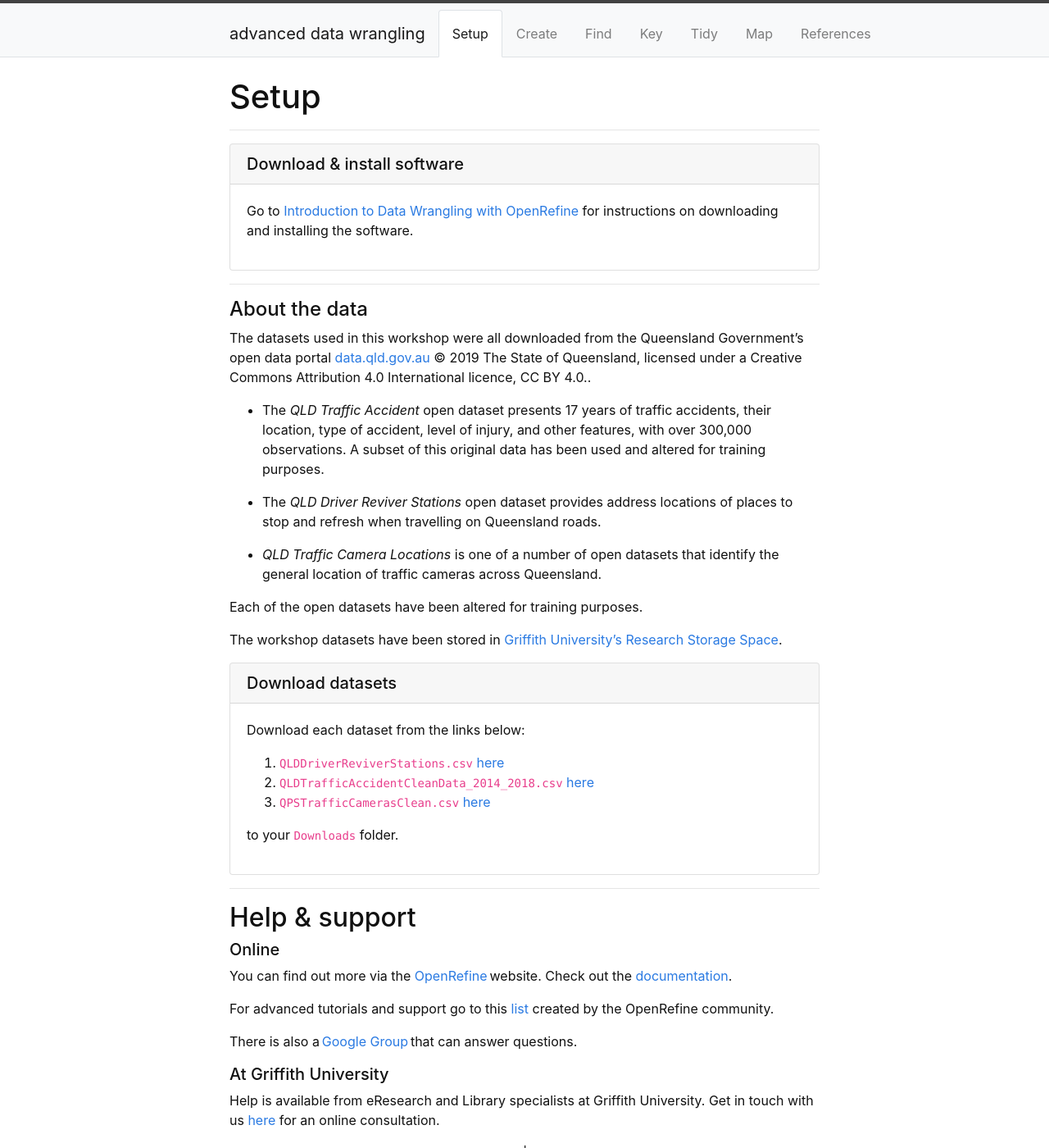
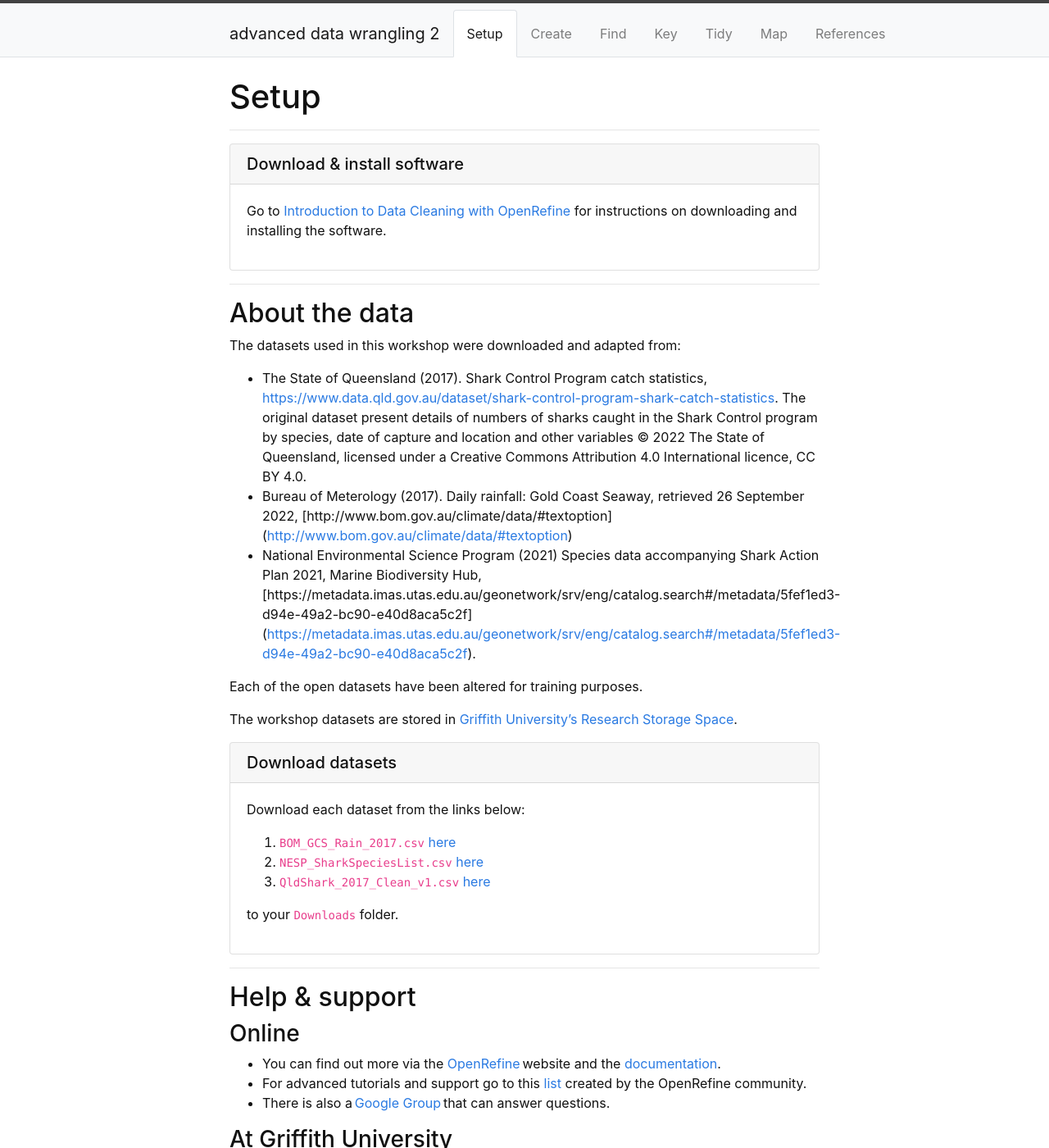
Before and after one commit to GULibrarySandbox/advanced-data-wrangle-old, a Jekyll site: the page built from content/1-setup.md, in a window 1280 px wide and 1400 px high. Shown: the whole window at 82% size. Built offline with Jekyll 4.4.1, drawn with Linux system fonts in a browser that asks for light colours; some of the changed text lies outside the part shown.

Commit message:
new repo

```diff
--- a/_config.yml
+++ b/_config.yml
@@ -4,7 +4,7 @@
 
 # Site settings
 # title appears in the header
-title: advanced data wrangling
+title: advanced data wrangling 2
 # title-icon appears in the header to give some pizazz (leave blank for none)
 # choose from Font Awesome 5 free, https://fontawesome.com/icons?d=gallery&m=free
 # some options: fas fa-wrench; fas fa-cogs; fas fa-code; fas fa-chalkboard-teacher; fas fa-book-open
@@ -16,11 +16,11 @@ featured-image: "/images/MapAus.JPG"
 
 # author settings for cc-by, appears in the footer
 author: Sharron Stapleton
-pub_year: 2020
+pub_year: 2022
 github_username: stapletonsl
 
 # add the full url for the github repository
-repo: "https://github.com/GriffithUniLibrary/advanced-data-wrangle"
+repo: "https://github.com/GriffithUniLibrary/advanced-data-wrangle-2"
 
 # site urls
 # add the url for the domain,
@@ -28,7 +28,7 @@ repo: "https://github.com/GriffithUniLibrary/advanced-data-wrangle"
 url: https://GriffithUniLibrary.github.io
 # add subsection of the domain,
 # on gh-pages this is a / followed by the name of the repository
-baseurl: /advanced-data-wrangle/
+baseurl: /advanced-data-wrangle-2/
 # add search box to footer?
 search: true
 
--- a/content/1-setup.md
+++ b/content/1-setup.md
@@ -6,30 +6,31 @@ nav: true
 
 -----
 {% capture text %}
-Go to [Introduction to Data Wrangling with OpenRefine](https://griffithunilibrary.github.io/intro-data-wrangle/content/0-setup.html) for instructions on downloading and installing the software.{% endcapture %}
+Go to [Introduction to Data Cleaning with OpenRefine](https://griffithunilibrary.github.io/data-cleaning-intro/content/0-setup.html) for instructions on downloading and installing the software.{% endcapture %}
 {% include card.md header="Download & install software" text=text %}
 
 -----
-#### About the data
 
-The datasets used in this workshop were all downloaded from the Queensland Government's open data portal [data.qld.gov.au](https://www.data.qld.gov.au/) © 2019 The State of Queensland, licensed under a Creative Commons Attribution 4.0 International licence, CC BY 4.0..
+## About the data
 
-- The *QLD Traffic Accident* open dataset presents 17 years of traffic accidents, their location, type of accident, level of injury, and other features, with over 300,000 observations. A subset of this original data has been used and altered for training purposes.
+The datasets used in this workshop were downloaded and adapted from:
 
-- The *QLD Driver Reviver Stations* open dataset provides address locations of places to stop and refresh when travelling on Queensland roads.
-
-- *QLD Traffic Camera Locations* is one of a number of open datasets that identify the general location of traffic cameras across Queensland.
+- The State of Queensland (2017). Shark Control Program catch statistics, [https://www.data.qld.gov.au/dataset/shark-control-program-shark-catch-statistics](https://www.data.qld.gov.au/dataset/shark-control-program-shark-catch-statistics).
+  The original dataset present details of numbers of sharks caught in the Shark Control program by species, date of capture and location and other variables
+  © 2022 The State of Queensland, licensed under a Creative Commons Attribution 4.0 International licence, CC BY 4.0.
+- Bureau of Meterology (2017). Daily rainfall: Gold Coast Seaway, retrieved 26 September 2022, [http://www.bom.gov.au/climate/data/#textoption] (<http://www.bom.gov.au/climate/data/#textoption>)
+- National Environmental Science Program (2021) Species data accompanying Shark Action Plan 2021, Marine Biodiversity Hub, [https://metadata.imas.utas.edu.au/geonetwork/srv/eng/catalog.search#/metadata/5fef1ed3-d94e-49a2-bc90-e40d8aca5c2f] (<https://metadata.imas.utas.edu.au/geonetwork/srv/eng/catalog.search#/metadata/5fef1ed3-d94e-49a2-bc90-e40d8aca5c2f>).
 
 Each of the open datasets have been altered for training purposes.
 
-The workshop datasets have been stored in [Griffith University's Research Storage Space](https://research-storage.griffith.edu.au/).
+The workshop datasets are stored in [Griffith University's Research Storage Space](https://research-storage.griffith.edu.au/).
 
 {% capture text %}
 Download each dataset from the links below:
 
-1. `QLDDriverReviverStations.csv` [here](https://research-storage.griffith.edu.au/owncloud/index.php/s/N7hlLEcDum2absR)
-2. `QLDTrafficAccidentCleanData_2014_2018.csv` [here](https://research-storage.griffith.edu.au/owncloud/index.php/s/iF2Y6s2oZtmYIyp)
-3. `QPSTrafficCamerasClean.csv` [here](https://research-storage.griffith.edu.au/owncloud/index.php/s/OR6wxSTWQEBlB1K)
+1. `BOM_GCS_Rain_2017.csv` [here](https://research-storage.griffith.edu.au/owncloud/index.php/s/uuEQqoFBgzU4jOK)
+2. `NESP_SharkSpeciesList.csv` [here](https://research-storage.griffith.edu.au/owncloud/index.php/s/4BWEnqeqTNlNIqp)
+3. `QldShark_2017_Clean_v1.csv` [here](https://research-storage.griffith.edu.au/owncloud/index.php/s/HsVa3z4hFquNh5n)
 
 to your `Downloads` folder.{% endcapture %}
 {% include card.md header="Download datasets" text=text %}
@@ -38,19 +39,17 @@ to your `Downloads` folder.{% endcapture %}
 
 ## Help & support
 
-##### Online
+### Online
 
-You can find out more via the [OpenRefine](http://openrefine.org) website.  Check out the [documentation](http://openrefine.org/documentation.html).
+- You can find out more via the [OpenRefine](http://openrefine.org) website and the [documentation](http://openrefine.org/documentation.html).
+- For advanced tutorials and support go to this [list](https://github.com/OpenRefine/OpenRefine/wiki/External-Resources) created by the OpenRefine community.
+- There is also a [Google Group](https://groups.google.com/forum/#!forum/openrefine) that can answer questions.
 
-For advanced tutorials and support go to this [list](https://github.com/OpenRefine/OpenRefine/wiki/External-Resources) created by the OpenRefine community.
+### At Griffith University
 
-There is also a [Google Group](https://groups.google.com/forum/#!forum/openrefine) that can answer questions.
-
-##### At Griffith University
-
-Help is available from eResearch and Library specialists at Griffith University.  Get in touch with us [here](https://intranet.secure.griffith.edu.au/library/forms/help) for an online consultation.
+Help is available from Library specialists at Griffith University.  Contact us [here](https://intranet.secure.griffith.edu.au/library/forms/help) for an online consultation.
 
 <p align="center">
-  <a href="https://griffithunilibrary.github.io/advanced-data-wrangle/"><-- BACK</a> |
-  <a href="https://griffithunilibrary.github.io/advanced-data-wrangle/content/2-lesson.html">NEXT --></a>
+  <a href="https://griffithunilibrary.github.io/advanced-data-wrangle-2/"><-- BACK</a> |
+  <a href="https://griffithunilibrary.github.io/advanced-data-wrangle-2/content/2-lesson.html">NEXT --></a>
 </p>
```
Also changed, not shown: index.md (+1 -1 lines), README.md, _includes/button.md (line endings or trailing spaces).
